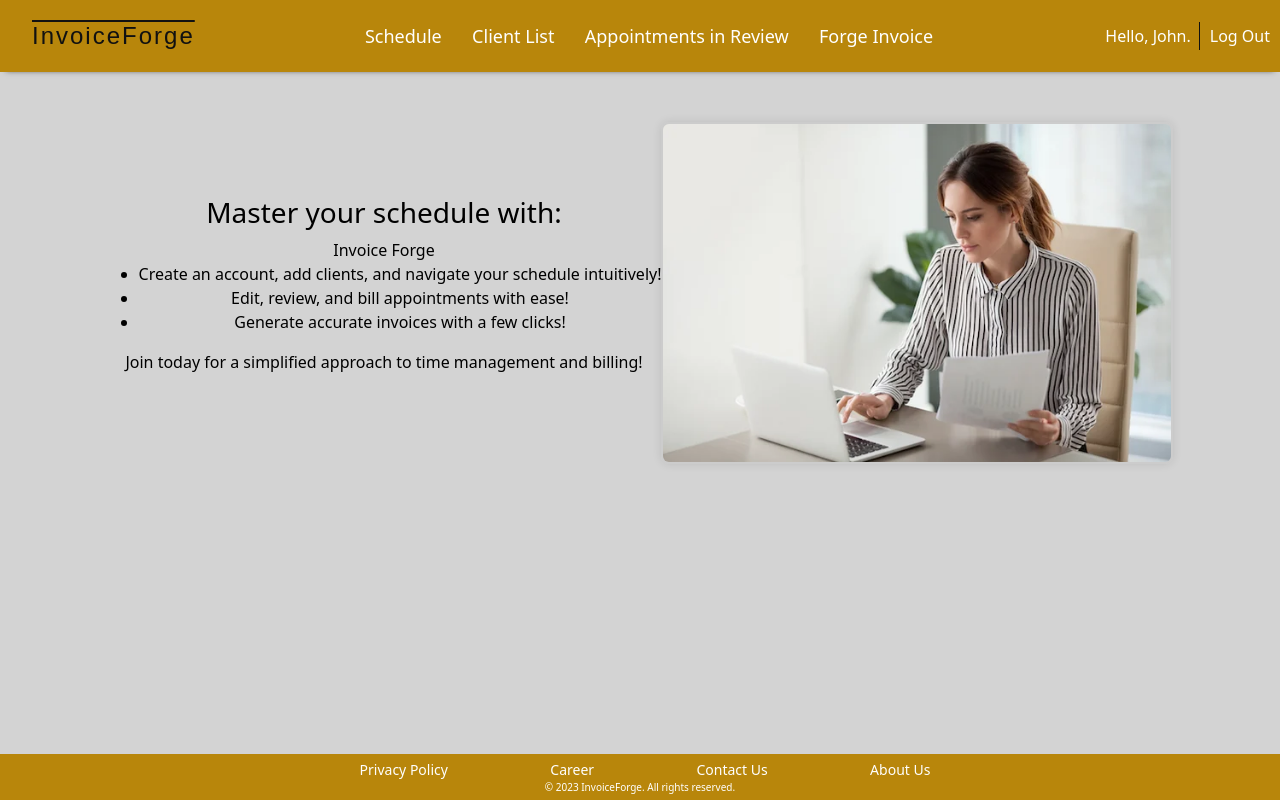
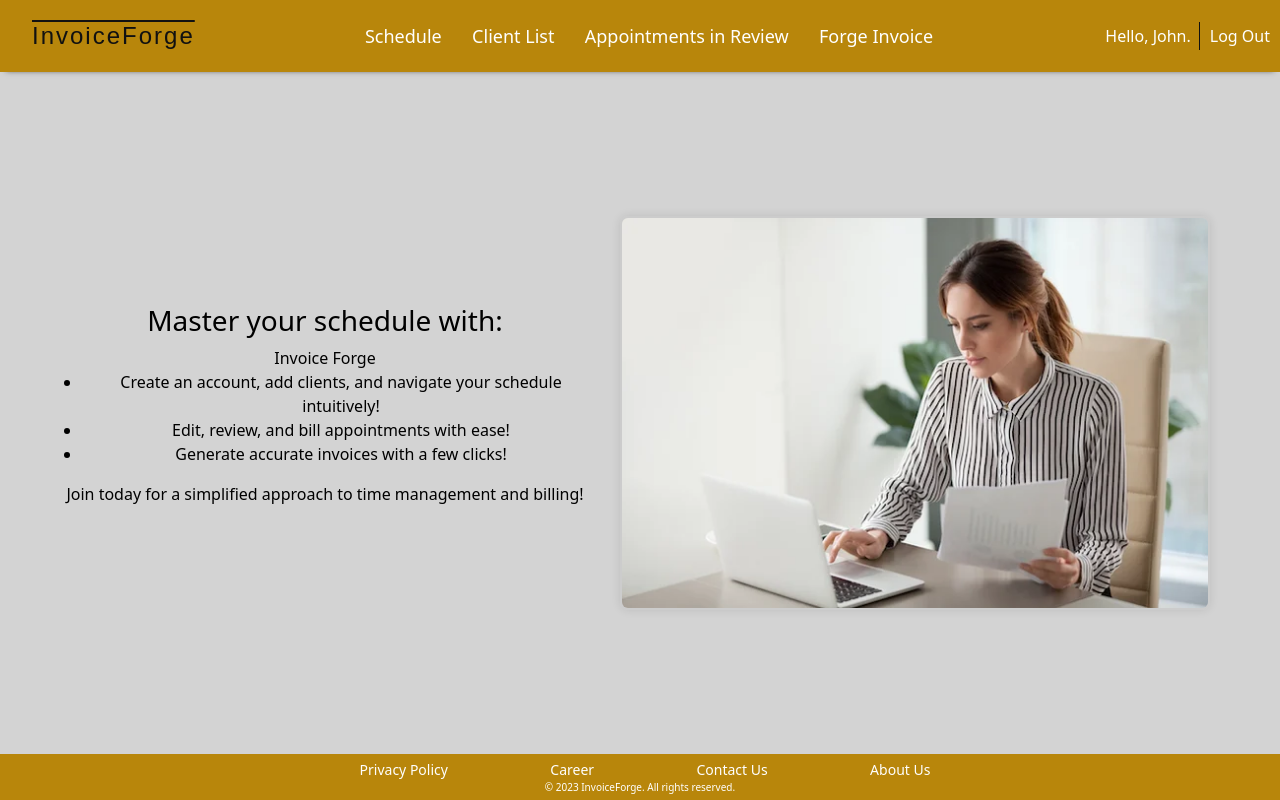
Before and after one commit to onipedeo/InvoiceForge, a React (Vite) app in the folder frontend/: page / in a window 1280 px wide. Built offline with nearby package versions, Linux system fonts and the light colour scheme.

Commit message:
fix the landing page for good

```diff
--- a/frontend/src/styles/landing-page.scss
+++ b/frontend/src/styles/landing-page.scss
@@ -1,16 +1,15 @@
 .landing-container {
   display: flex;
-  justify-content: center;
+  justify-content: space-evenly;
   align-items: center;
-  margin-top: 50px;
-  margin-bottom: 50px;
+  margin: 50px;
+  height: 100%;
 }
 
 .landing-text {
   max-width: 50%;
   font-size: medium;
   font-weight: 400;
-  margin-right: 50px;
   padding: 20px;
   border: 2px solid #333;
   border-radius: 8px;
@@ -19,7 +18,8 @@
 
 
 .landing-image {
-  max-width: 40%;
+  max-width: 50%;
+  margin: 20px;
   border: 2px solid #ccc;
   border-radius: 8px;
   box-shadow: 0 0 10px rgba(0, 0, 0, 0.1);
```
